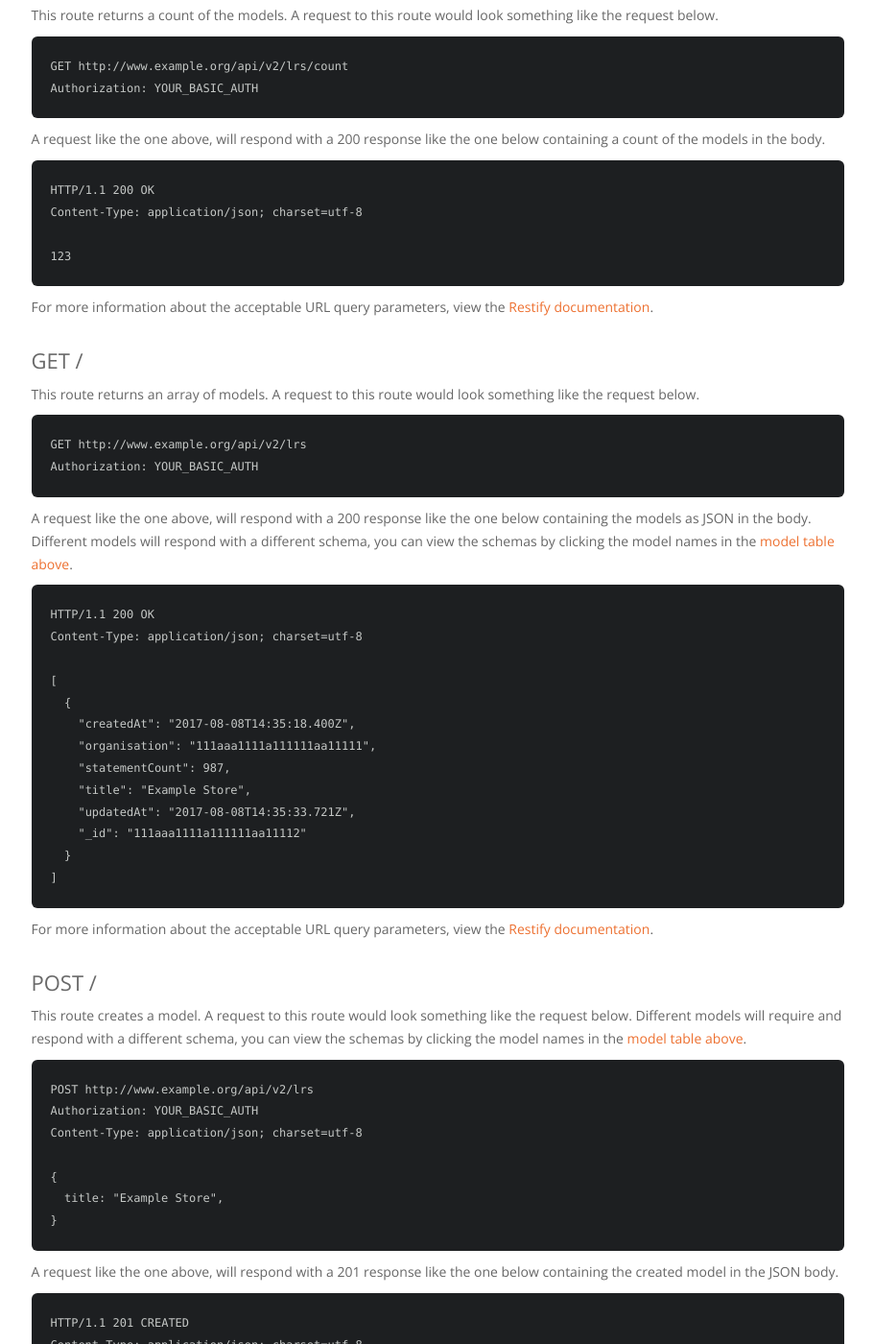
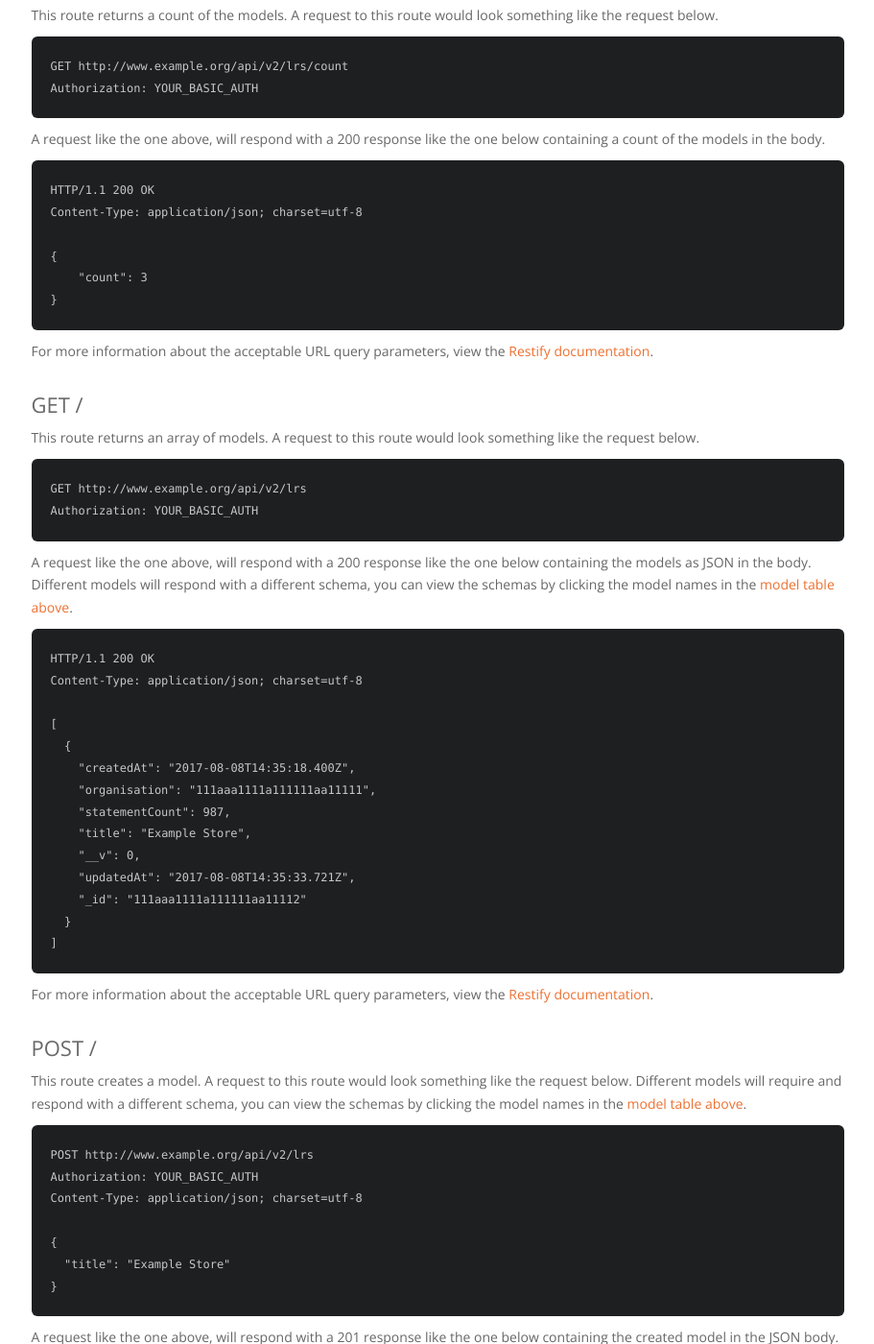
Before and after one commit to LearningLocker/docs, a Jekyll site: the page built from src/http-rest.md, in a window 1280 px wide and 1400 px high, scrolled down 1589 px. Shown: the whole window at 96% size, without its empty margins (330-1241 px from the left). Built offline with Jekyll 4.4.1, drawn with Linux system fonts in a browser that asks for light colours; nearby versions of some CDN libraries; our own code applies the rules of GitHub Pages for plain Markdown files; some of the changed text lies outside the part shown.

Commit message:
Adding __v to REST API JSON responses, updating JSON syntax, updating GET count response

````diff
--- a/src/http-rest.md
+++ b/src/http-rest.md
@@ -65,7 +65,9 @@
 HTTP/1.1 200 OK
 Content-Type: application/json; charset=utf-8
 
-123
+{
+    "count": 3
+}
 ```
 
 For more information about the acceptable URL query parameters, view the [Restify documentation](https://florianholzapfel.github.io/express-restify-mongoose/#querying).
@@ -90,6 +92,7 @@
     "organisation": "111aaa1111a111111aa11111",
     "statementCount": 987,
     "title": "Example Store",
+    "__v": 0,
     "updatedAt": "2017-08-08T14:35:33.721Z",
     "_id": "111aaa1111a111111aa11112"
   }
@@ -123,7 +126,8 @@
   "statementCount": 0,
   "title": "Example Store",
   "updatedAt": "2017-08-08T14:35:33.721Z",
-  "_id": "111aaa1111a111111aa11112"
+  "_id": "111aaa1111a111111aa11112",
+  "__v": 0
 }
 ```
 
@@ -146,6 +150,7 @@
   "organisation": "111aaa1111a111111aa11111",
   "statementCount": 987,
   "title": "Example Store",
+  "__v": 0,
   "updatedAt": "2017-08-08T14:35:33.721Z",
   "_id": "111aaa1111a111111aa11112"
 }
@@ -182,6 +187,7 @@
   "organisation": "111aaa1111a111111aa11111",
   "statementCount": 987,
   "title": "Updated Title",
+  "__v": 0,
   "updatedAt": "2017-08-08T14:35:33.721Z",
   "_id": "111aaa1111a111111aa11112"
 }
@@ -211,6 +217,7 @@
   "organisation": "111aaa1111a111111aa11111",
   "statementCount": 987,
   "title": "Patched Title",
+  "__v": 0,
   "updatedAt": "2017-08-08T14:35:33.721Z",
   "_id": "111aaa1111a111111aa11112"
 }
````
Also changed, not shown: other parts of src/http-rest.md (+1 -1 lines).
